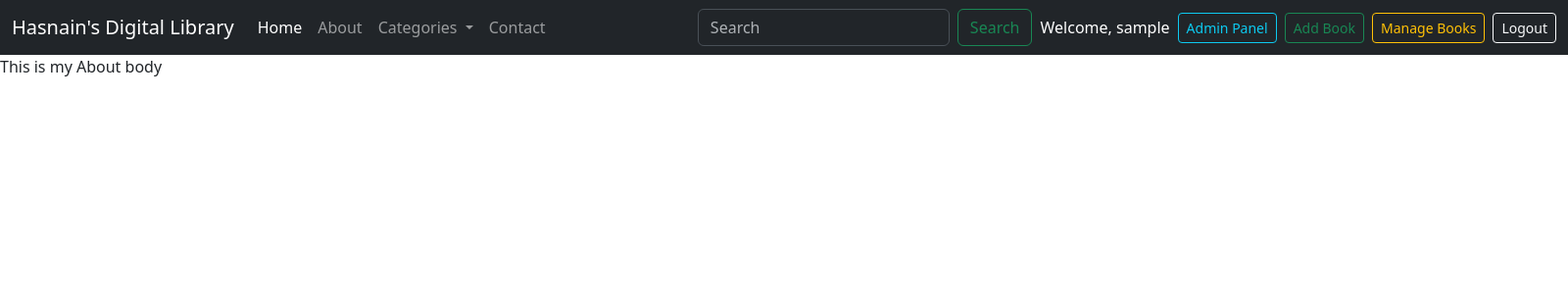
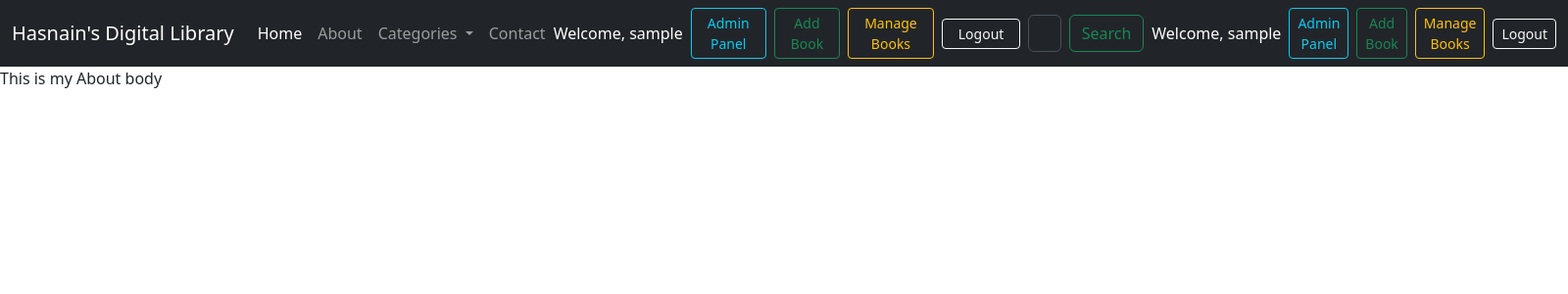
Before and after one commit to Hasnain-118/Django, a Django app: page /about/ in a window 1600 px wide. Shown: the top 300 px of the page at 98% size. Run offline with Django 5.2, Linux system fonts and the light colour scheme; the visitor is signed in with stand-in values (Sample User, id 1).

Commit message:
Updated navbar

```diff
--- a/templates/base.html
+++ b/templates/base.html
@@ -102,7 +102,49 @@
 
 
                 <!-- Right side -->
-                <div class="d-flex align-items-center gap-2">
+                <div class="d-flex align-items-center gap-2">{% if user.is_authenticated %}
+
+<span class="text-white text-nowrap">
+    Welcome, {{ user.username }}
+</span>
+
+{% if user.is_staff %}
+
+<a href="{% url 'admin:index' %}"
+   class="btn btn-outline-info btn-sm px-3">
+    Admin Panel
+</a>
+
+<a href="{% url 'add_book' %}"
+   class="btn btn-outline-success btn-sm px-3">
+    Add Book
+</a>
+
+<a href="{% url 'manage_books' %}"
+   class="btn btn-outline-warning btn-sm px-3">
+    Manage Books
+</a>
+
+{% endif %}
+
+<a href="{% url 'signout' %}"
+   class="btn btn-outline-light btn-sm px-3">
+    Logout
+</a>
+
+{% else %}
+
+<a href="{% url 'signin' %}"
+   class="btn btn-outline-light btn-sm px-3">
+    Sign In
+</a>
+
+<a href="{% url 'signup' %}"
+   class="btn btn-success btn-sm px-3">
+    Sign Up
+</a>
+
+{% endif %}
 
 
                     <!-- Search -->
```
